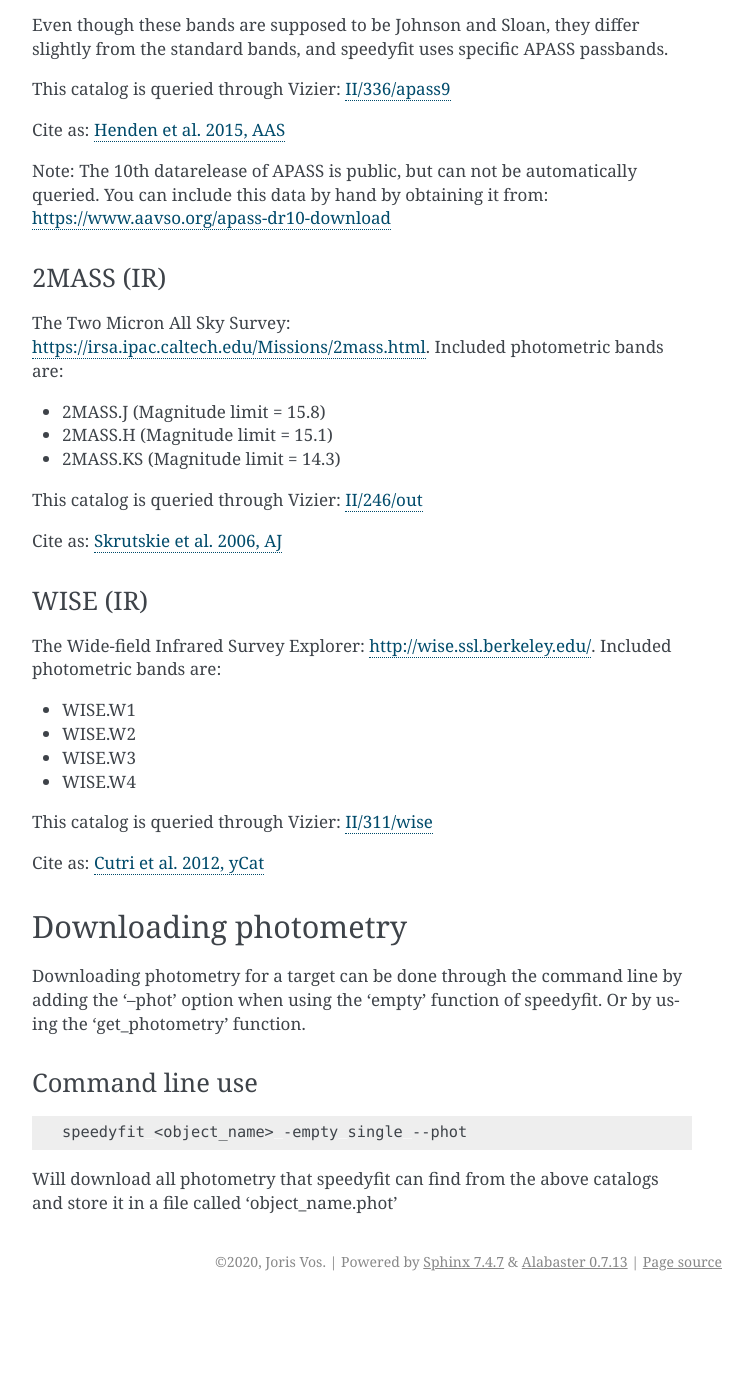
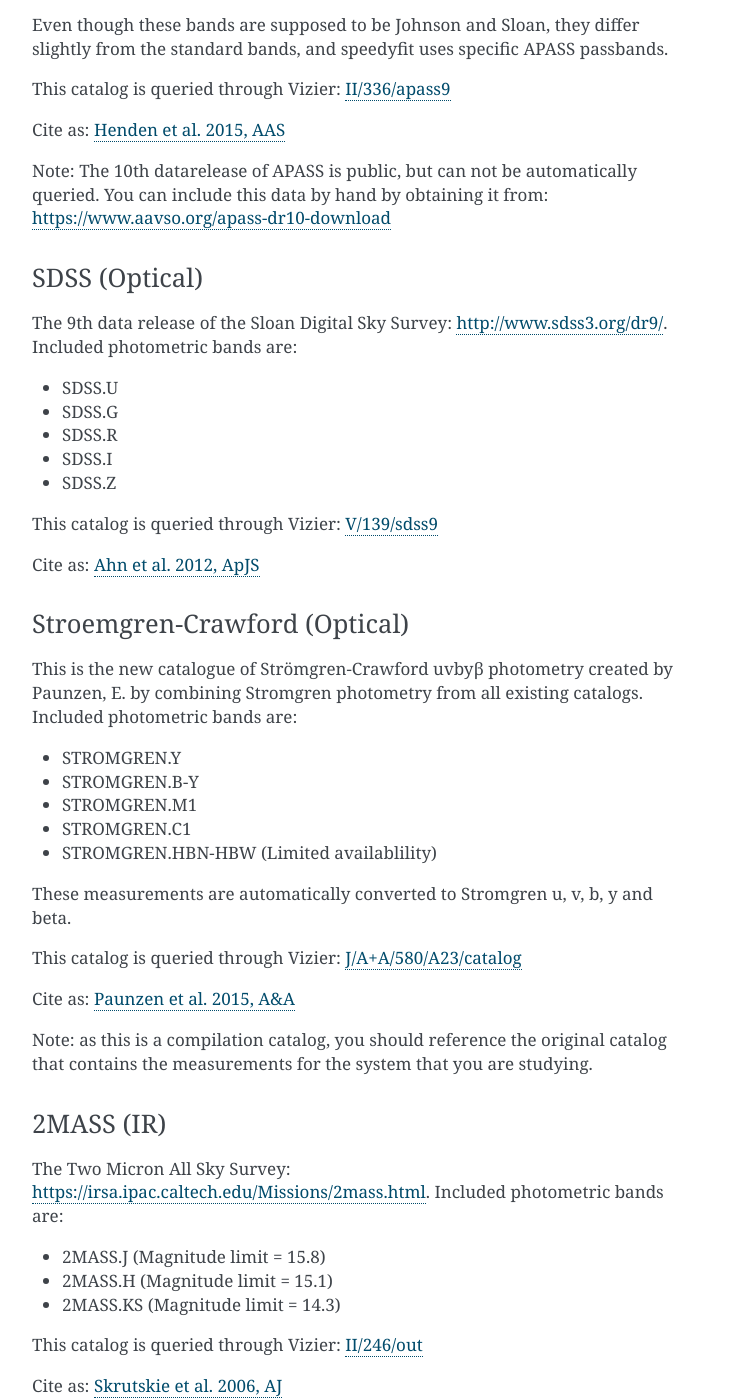
Before and after one commit to vosjo/speedyfit, a Sphinx documentation site: the page built from docs/userguide/photometry.rst, in a window 1280 px wide and 1400 px high, scrolled down 1279 px. Shown: the whole window, without its empty margins (388-1140 px from the left). Built offline with Sphinx 7.4.7, drawn with Linux system fonts in a browser that asks for light colours; before the commit the page ends 2580 px from its top, so only the background shows below that; some of the changed text lies outside the part shown.

Commit message:
Cleanup of the photometric catalogs.

```diff
--- a/docs/userguide/photometry.rst
+++ b/docs/userguide/photometry.rst
@@ -63,6 +63,42 @@
 Note: The 10th datarelease of APASS is public, but can not be automatically queried. You can include this data by hand by obtaining it from:
 https://www.aavso.org/apass-dr10-download
 
+SDSS (Optical)
+^^^^^^^^^^^^^^
+
+The 9th data release of the Sloan Digital Sky Survey: http://www.sdss3.org/dr9/. Included photometric bands are:
+
+- SDSS.U
+- SDSS.G
+- SDSS.R
+- SDSS.I
+- SDSS.Z
+
+This catalog is queried through Vizier: `V/139/sdss9 <https://vizier.u-strasbg.fr/viz-bin/VizieR-3?-source=V/139/sdss9>`_
+
+Cite as: `Ahn et al. 2012, ApJS <https://ui.adsabs.harvard.edu/abs/2012ApJS..203...21A>`_
+
+Stroemgren-Crawford (Optical)
+^^^^^^^^^^^^^^^^^^^^^^^^^^^^^
+
+This is the new catalogue of Strömgren-Crawford uvbyβ photometry created by Paunzen, E. by combining Stromgren
+photometry from all existing catalogs. Included photometric bands are:
+
+- STROMGREN.Y
+- STROMGREN.B-Y
+- STROMGREN.M1
+- STROMGREN.C1
+- STROMGREN.HBN-HBW (Limited availablility)
+
+These measurements are automatically converted to Stromgren u, v, b, y and beta.
+
+This catalog is queried through Vizier: `J/A+A/580/A23/catalog <https://vizier.u-strasbg.fr/viz-bin/VizieR-3?-source=J/A+A/580/A23/catalog>`_
+
+Cite as: `Paunzen et al. 2015, A&A <https://ui.adsabs.harvard.edu/abs/2015A%26A...580A..23P>`_
+
+Note: as this is a compilation catalog, you should reference the original catalog that contains the measurements for the
+system that you are studying.
+
 2MASS (IR)
 ^^^^^^^^^^
 
```
Also changed, not shown: 1 other file.
